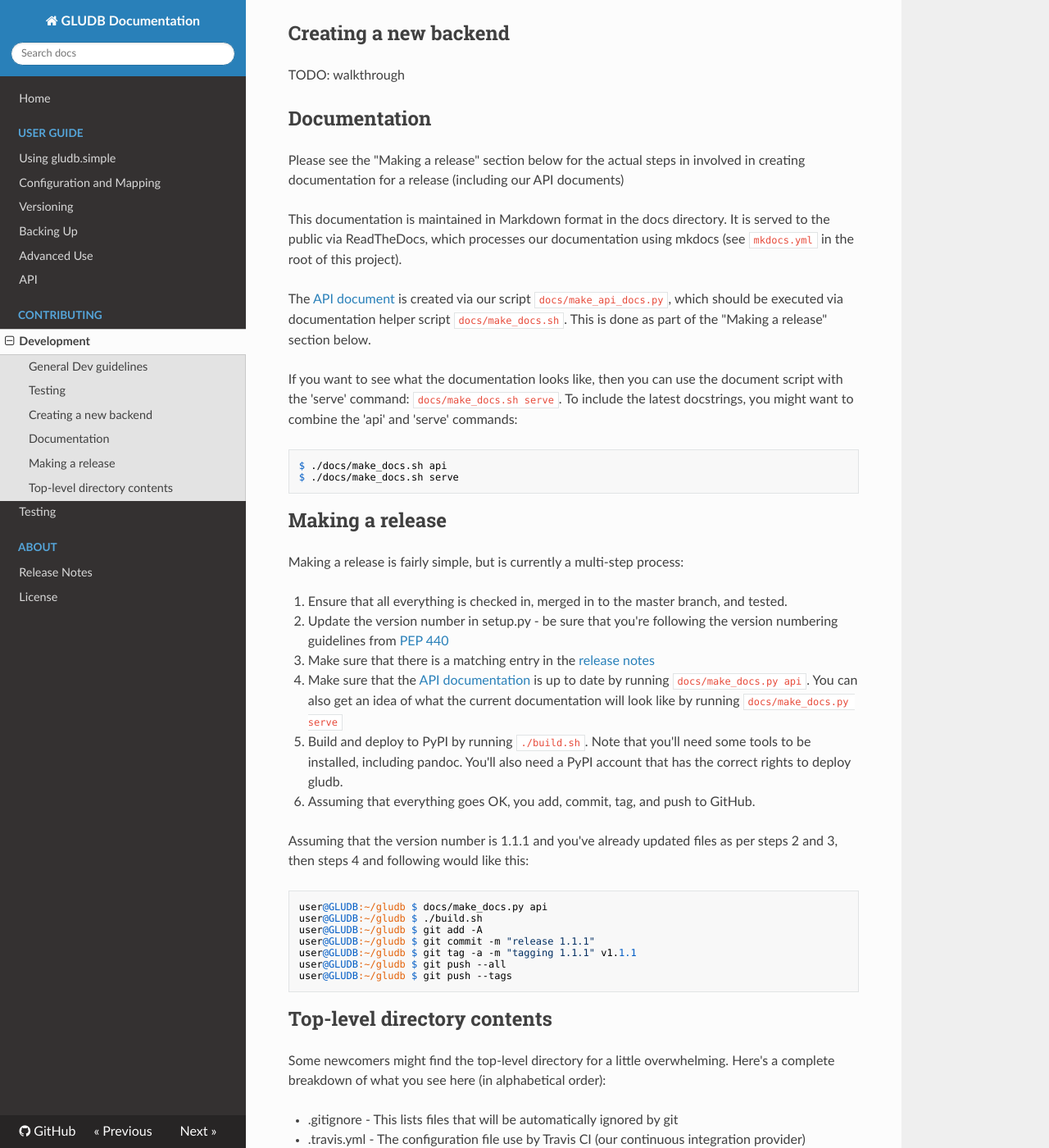
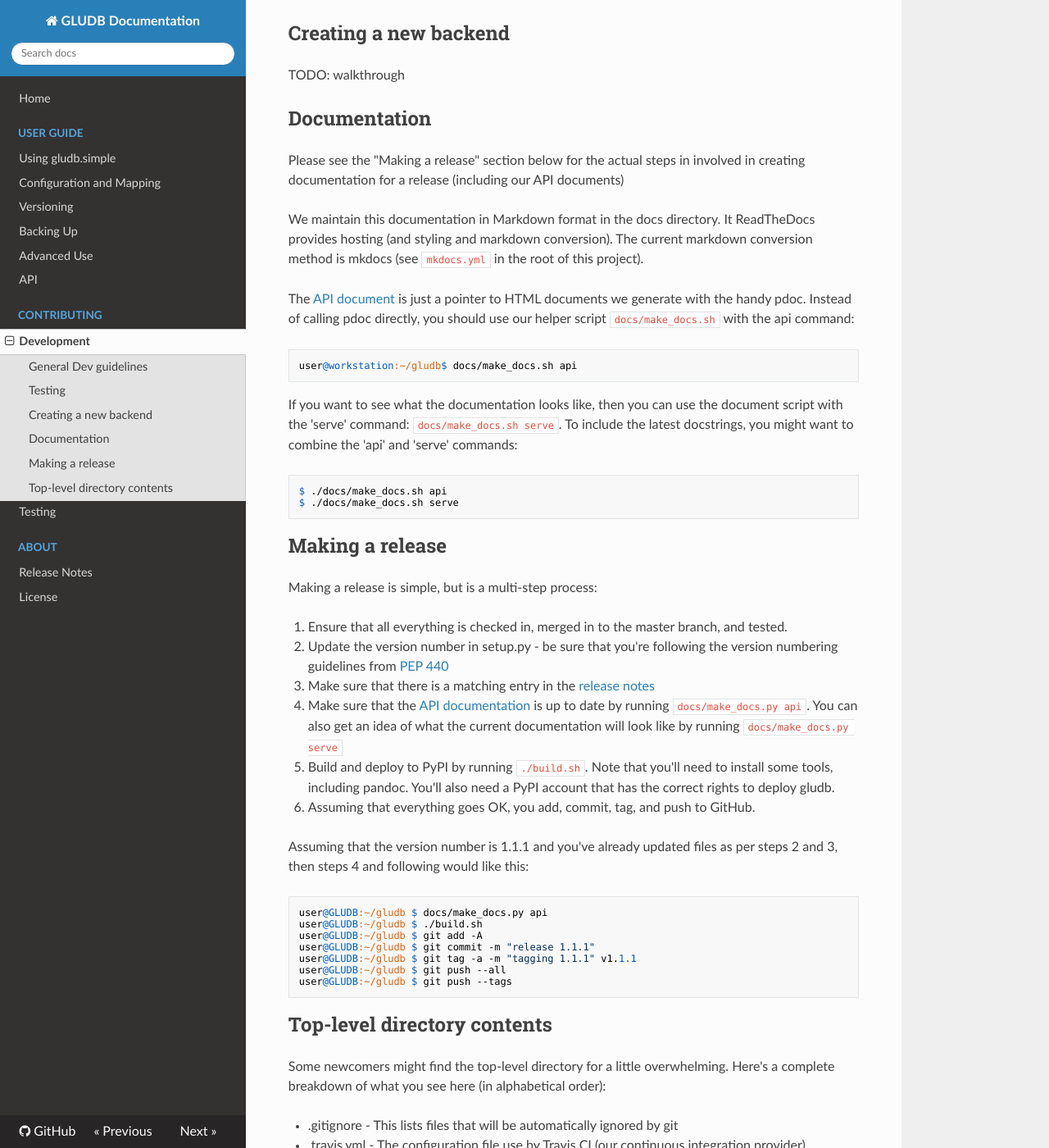
Before and after one commit to memphis-iis/GLUDB, an MkDocs documentation site: the page built from docs/development.md, in a window 1280 px wide and 1400 px high, scrolled down 664 px. Shown: the whole window at 82% size. Built offline with MkDocs 1.6.1, drawn with Linux system fonts in a browser that asks for light colours; nearby versions of some CDN libraries; old or Windows-style settings are respelled for this version of MkDocs; some of the changed text lies outside the part shown.

Commit message:
dev doc updated to reflect new API work

````diff
--- a/docs/development.md
+++ b/docs/development.md
@@ -6,10 +6,10 @@
 
     Indentation is 4 spaces. No tabs. No trailing whitespace.
 
-Pull requests not following this guideline will be reformatted without asking
-permission. You have been warned :)
+We reserve the right to reformat pull requests not following this guideline.
+Don't say we didn't warn you :)
 
-Regarding style, format, and linted code, we:
+For style, format, and linted code, we:
 
 * Follow PEP 8
 * Expect the PyFlakes lint tool to provide no warnings
@@ -31,24 +31,32 @@
 Please see the "Making a release" section below for the actual steps in
 involved in creating documentation for a release (including our API documents)
 
-This documentation is maintained in Markdown format in the docs directory. It
-is served to the public via ReadTheDocs, which processes our documentation
-using mkdocs (see `mkdocs.yml` in the root of this project).
+We maintain this documentation in Markdown format in the docs directory. It
+ReadTheDocs provides hosting (and styling and markdown conversion). The
+current markdown conversion method is mkdocs (see `mkdocs.yml` in the root of
+this project).
 
-The [API document](api.md) is created via our script `docs/make_api_docs.py`,
-which should be executed via documentation helper script `docs/make_docs.sh`.
-This is done as part of the "Making a release" section below.
+The [API document](api.md) is just a pointer to HTML documents we generate
+with the handy pdoc. Instead of calling pdoc directly, you should use our
+helper script `docs/make_docs.sh` with the api command:
+
+```
+user@workstation:~/gludb$ docs/make_docs.sh api
+```
 
 If you want to see what the documentation looks like, then you can use the
-document script with the 'serve' command: `docs/make_docs.sh serve`. To include
-the latest docstrings, you might want to combine the 'api' and 'serve' commands:
+document script with the 'serve' command: `docs/make_docs.sh serve`. To
+include the latest docstrings, you might want to combine the 'api' and 'serve'
+commands:
 
-    $ ./docs/make_docs.sh api
-    $ ./docs/make_docs.sh serve
+```
+$ ./docs/make_docs.sh api
+$ ./docs/make_docs.sh serve
+```
 
 ## Making a release
 
-Making a release is fairly simple, but is currently a multi-step process:
+Making a release is simple, but is a multi-step process:
 
 1. Ensure that all everything is checked in, merged in to the master branch,
    and tested.
@@ -59,8 +67,8 @@
 4. Make sure that the [API documentation](api.md) is up to date by running
    `docs/make_docs.py api`. You can also get an idea of what the current
    documentation will look like by running `docs/make_docs.py serve`
-5. Build and deploy to PyPI by running `./build.sh`. Note that you'll need some
-   tools to be installed, including pandoc. You'll also need a PyPI account
+5. Build and deploy to PyPI by running `./build.sh`. Note that you'll need to
+   install some tools, including pandoc. You'll also need a PyPI account
    that has the correct rights to deploy gludb.
 6. Assuming that everything goes OK, you add, commit, tag, and push to GitHub.
 
@@ -86,18 +94,18 @@
 * build - Created when you use ./build.sh (in .gitignore)
 * build.sh - A script to build distributions of the gludb library suitable for
   use by others (and upload to PyPI)
-* dev-requirements.txt - Requirements to be installed into a virtualenv used
+* dev-requirements.txt - Requirements install into a virtualenv used
   for development on gludb. Mainly used by our testing scripts
 * dev-requirements-27.txt - Development requirements specific to Python 2.7.
-  This is currently necessary because we can only support Google Cloud
-  Datastore on Python 2.7
+  This is necessary because we only support Google Cloud Datastore on Python
+  2.7 (and not 3.4)
 * dist - Holds the final output of the ./build.sh command (in .gitignore)
 * docs - Our documentation in mkdocs format (which is one of the two formats
   used by ReadTheDocs.org)
 * examples - Simple examples for gludb use
 * gludb - Our actual package info
 * gludb.egg-info - Created as part of a process developing the gludb package
-* LICENSE - The license under which the contents of this repository are placed
+* LICENSE - The license for the contents of this repository
 * mkdocs.yml - The configuration file for the documentation in the docs
   directory
 * README.md - This file
````
